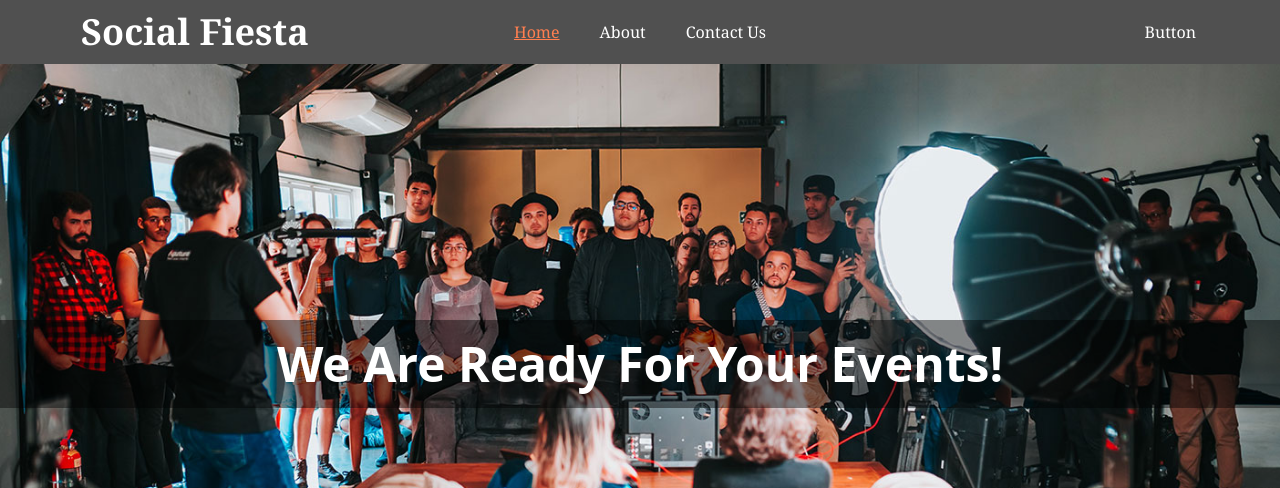
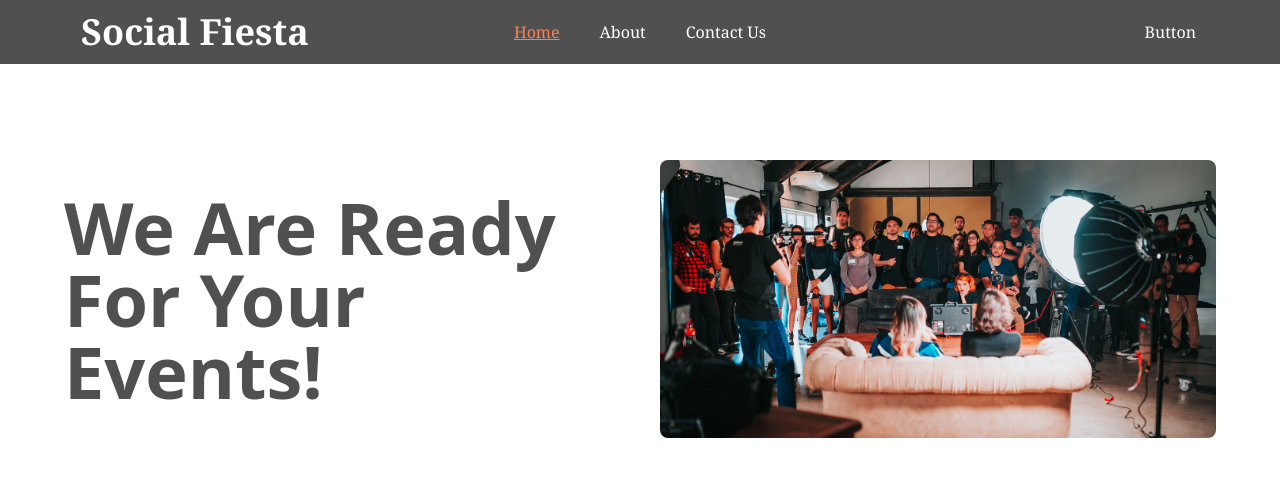
Before and after one commit to fahim-khandakar/social-event, a React (Vite) app: page / in a window 1280 px wide. Shown: the top 488 px of the page. Built offline with nearby package versions, Linux system fonts and the light colour scheme.

Commit message:
changed banner section image and title

```diff
--- a/src/Pages/Banner/Banner.jsx
+++ b/src/Pages/Banner/Banner.jsx
@@ -1,12 +1,28 @@
 import banner from "../../assets/banner3.jpg";
+import AOS from "aos";
+import "aos/dist/aos.css";
+import { useEffect } from "react";
 
 const Banner = () => {
+  useEffect(() => {
+    AOS.init();
+  }, []);
   return (
-    <div className="w-full object-cover">
-      <div>
-        <img className="w-full max-h-screen" src={banner} alt="" />
-        <div className="absolute top-80 text-center right-0 left-0 bg-[#00000070]  ">
-          <h1 className="text-5xl  font-bold text-white  py-5">
+    <div className="max-w-6xl mx-auto p-5 md:p-0 mt-24">
+      <div className="flex flex-col md:flex-row-reverse justify-around items-center gap-10">
+        <div
+          className="w-full md:w-1/2"
+          data-aos="fade-down-left"
+          data-aos-duration="2000"
+        >
+          <img className="w-full rounded-lg" src={banner} alt="" />
+        </div>
+        <div
+          className="w-full md:w-1/2"
+          data-aos="fade-down-right"
+          data-aos-duration="2000"
+        >
+          <h1 className="text-7xl  font-bold text-[#000000af]   py-5">
             We Are Ready For Your Events!
           </h1>
         </div>
```
